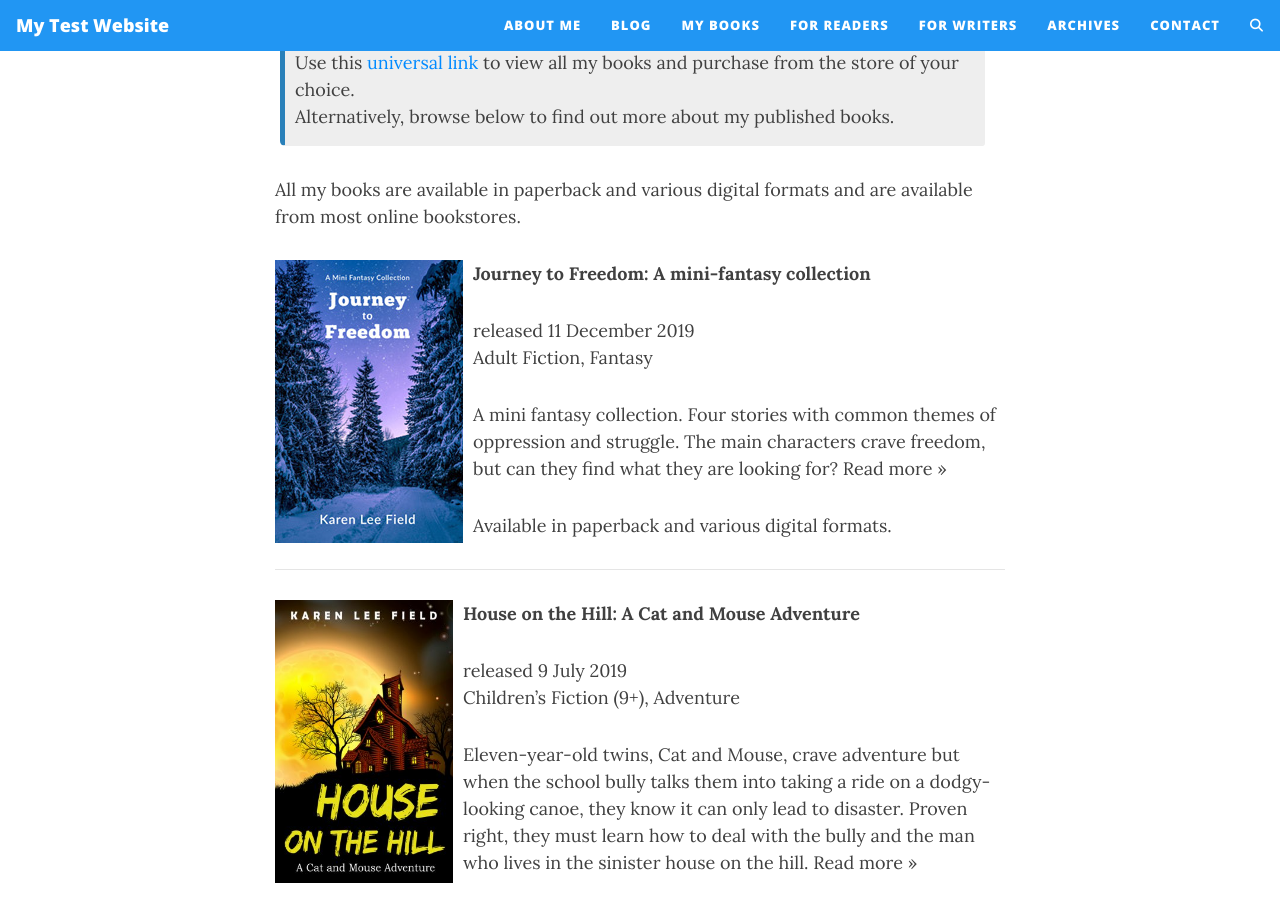
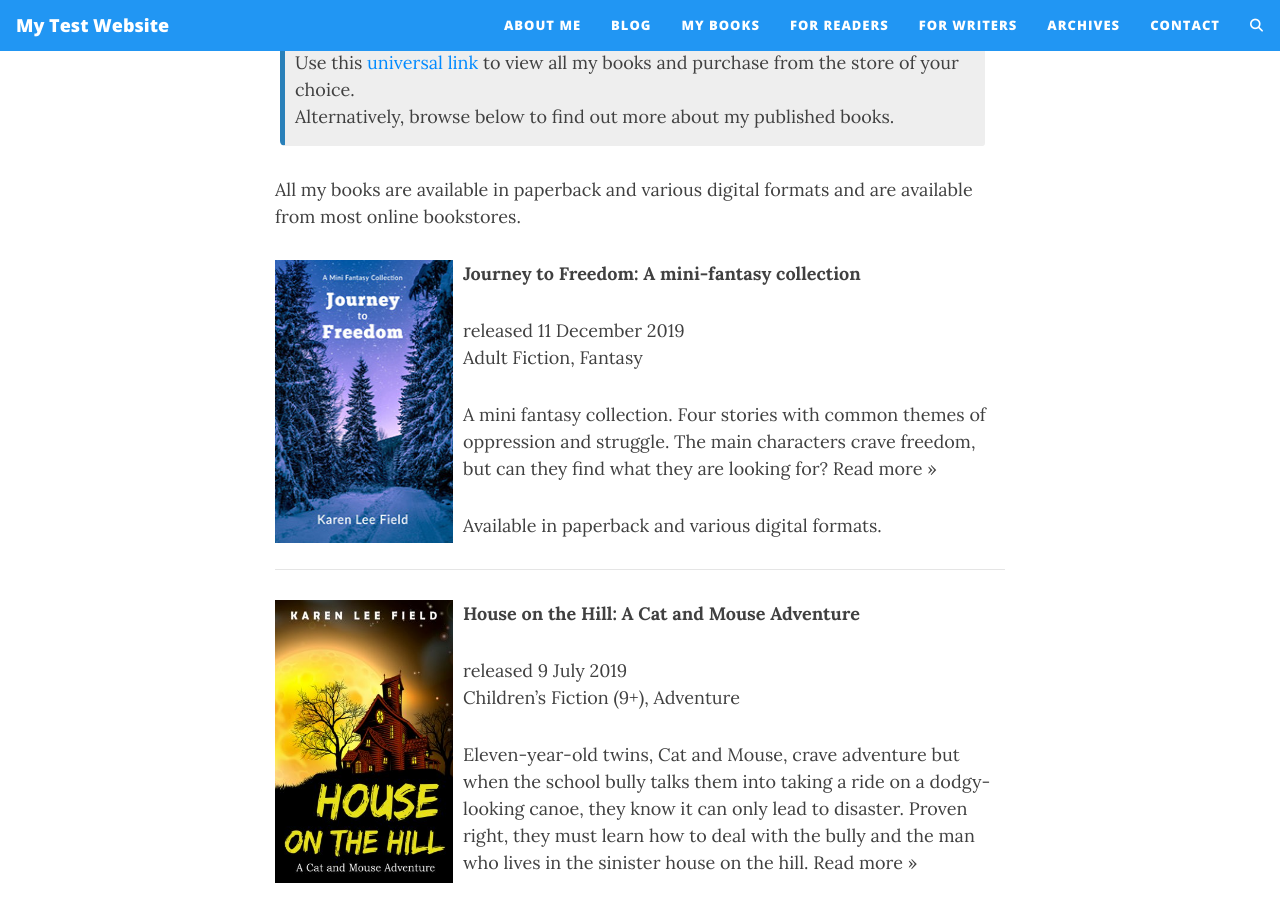
Before and after one commit to jd31122025-design/myblog, a Jekyll site: the page built from my-books.md, in a window 1280 px wide and 900 px high, scrolled down 797 px. Built offline with Jekyll 4.4.1, drawn with Linux system fonts in a browser that asks for light colours; comment, search, counter and statistics services are not loaded.

Commit message:
Update my-books.md

```diff
--- a/my-books.md
+++ b/my-books.md
@@ -20,7 +20,7 @@ Alternatively, browse below to find out more about my published books.
 
 All my books are available in paperback and various digital formats and are available from most online bookstores.
 
-![Journey to Freedom](/assets/img/JourneyToFreedom-188wide.jpg){: style="float: left; padding-right: 10px;" }
+![Journey to Freedom](/assets/img/JourneyToFreedom-188wide.jpg){: height="283px" width="188px" style="float: left; padding-right: 10px;" }
 
 **Journey to Freedom: A mini-fantasy collection**
 <p>released 11 December 2019<br>
```
